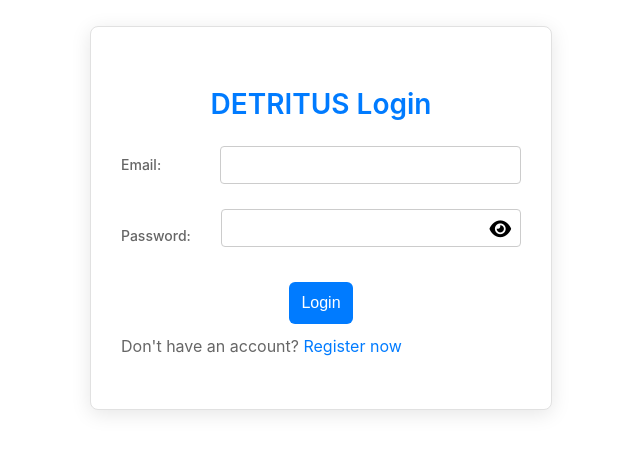
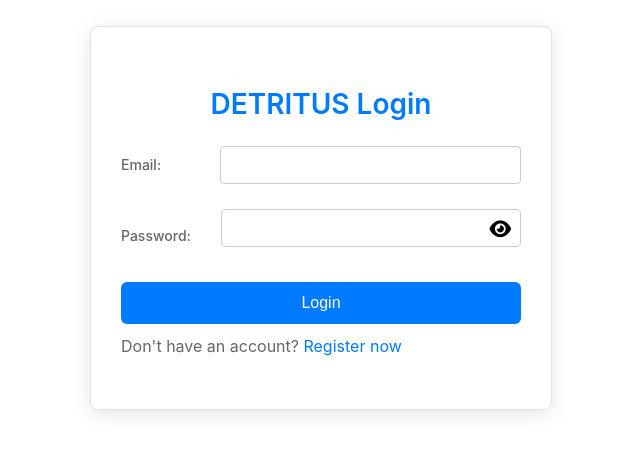
Before and after one commit to Aritra45/detritus, a React (Create React App) app: page /login in a window 1280 px wide. Shown: the top 452 px of the page, without its empty margins (319-959 px from the left). Built offline with nearby package versions, Linux system fonts and the light colour scheme; no server answers.

Commit message:
Update App.css

```diff
--- a/src/App.css
+++ b/src/App.css
@@ -248,7 +248,9 @@ a:hover {
   top: 50%;
   transform: translateY(-50%);
 }
-
+.register-but{
+  width: 100%;
+}
 /* Responsive Styles */
 @media (max-width: 600px) {
   .registration-container {
```
